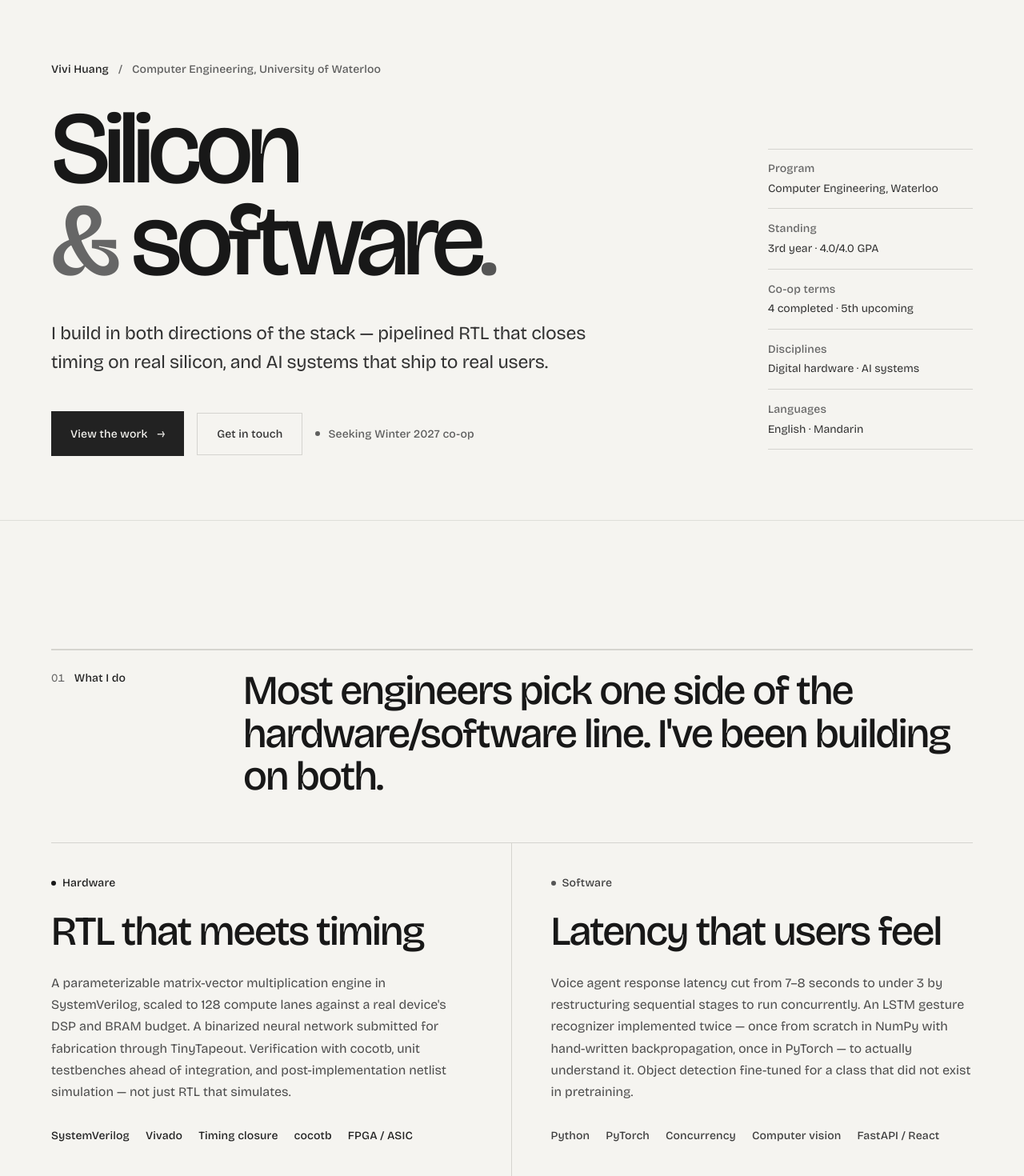
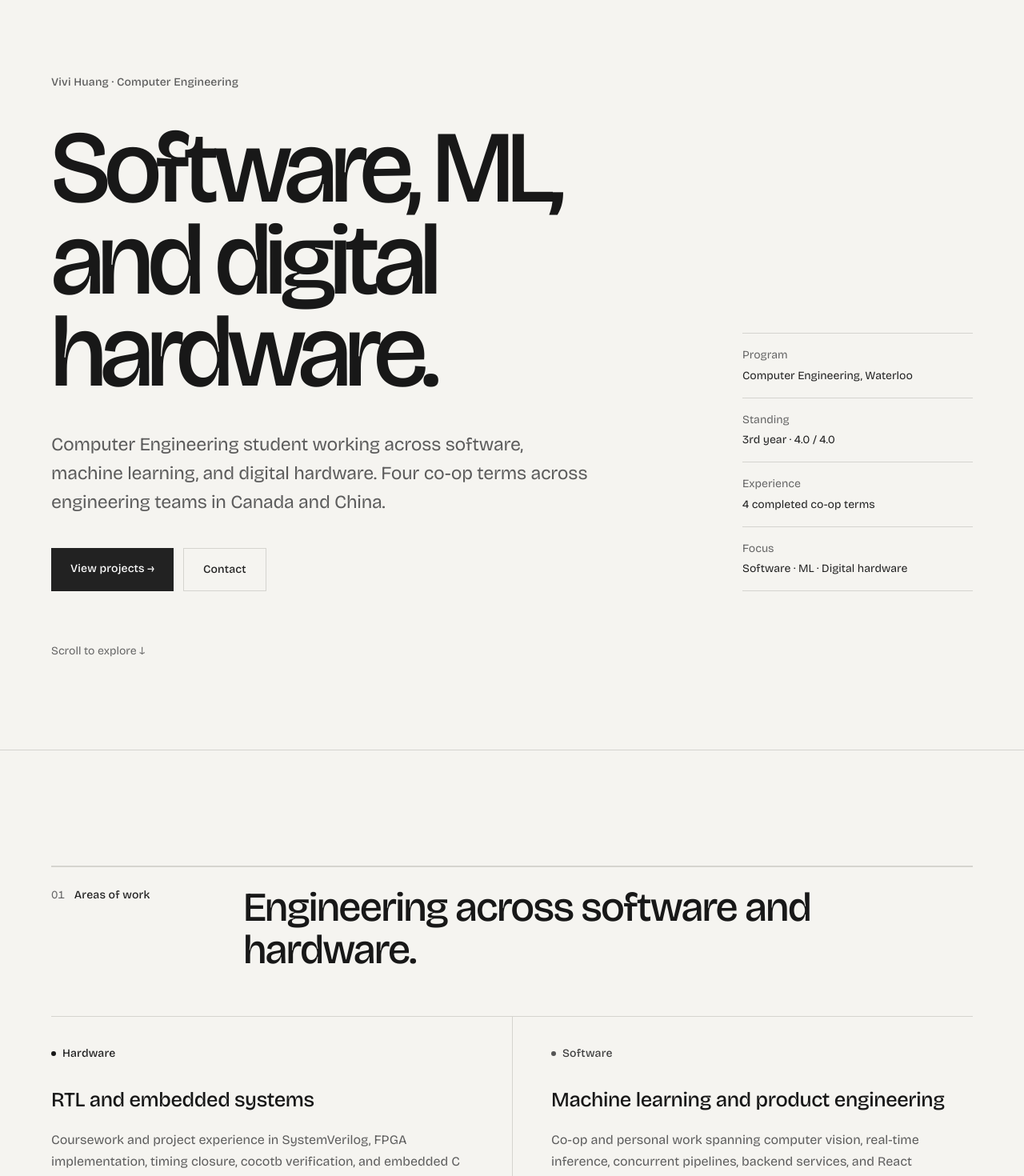
Before and after one commit to Ctr-cv/personal-portfolio, a Next.js app: page / in a window 1280 px wide. Shown: the part 100-1570 px from the top of the page at 80% size. Built offline with nearby package versions, Linux system fonts and the light colour scheme.

Commit message:
Simplify home page and focus selected work

```diff
--- a/src/app/page.tsx
+++ b/src/app/page.tsx
@@ -1,317 +1,125 @@
 import Link from "next/link";
-import { Backdrop, Container, Rule, SectionHeader, TimingDivider } from "@/components/layout-primitives";
+import { Container, SectionHeader, TimingDivider } from "@/components/layout-primitives";
 import { FeaturedProjectCard } from "@/components/project-card";
 import { Reveal } from "@/components/reveal";
 import { DisciplineMark } from "@/components/tags";
-import { education } from "@/content/about";
 import { roles } from "@/content/experience";
-import { basisGloss, basisLabel, featuredProjects } from "@/content/projects";
-import { disciplines, methodNote, site } from "@/content/site";
+import { getProject } from "@/content/projects";
+import { disciplines, site } from "@/content/site";
 
-/** Datasheet-style rail beside the hero. Carries the facts a recruiter scans for. */
+const selectedProjects = ["gestalt-engine", "mvm-engine", "route-extraction"]
+  .map(getProject)
+  .filter((project) => project !== undefined);
+
 const specs = [
   { key: "Program", value: "Computer Engineering, Waterloo" },
-  { key: "Standing", value: "3rd year · 4.0/4.0 GPA" },
-  { key: "Co-op terms", value: "4 completed · 5th upcoming" },
-  { key: "Disciplines", value: "Digital hardware · AI systems" },
-  { key: "Languages", value: "English · Mandarin" },
+  { key: "Standing", value: "3rd year · 4.0 / 4.0" },
+  { key: "Experience", value: "4 completed co-op terms" },
+  { key: "Focus", value: "Software · ML · Digital hardware" },
 ];
 
 export default function HomePage() {
   return (
     <>
-      {/* ================================================================
-          HERO — the 30-second test lives here.
-          ================================================================ */}
-      <section className="relative overflow-hidden pt-16 pb-24 sm:pt-24 sm:pb-32">
-        <Backdrop variant="both" />
-
-        <Container wide>
-          <div className="grid gap-16 lg:grid-cols-[minmax(0,1fr)_16rem] lg:gap-12">
-            <div className="flex flex-col">
-              <p className="anim-rise type-label flex flex-wrap items-center gap-x-3 gap-y-2 text-bone-400" style={{ ["--i" as string]: 0 }}>
-                <span className="text-bone-100">{site.name}</span>
-                <span aria-hidden="true" className="text-bone-500">/</span>
-                <span>Computer Engineering, University of Waterloo</span>
+      <section className="relative min-h-[calc(100vh-5rem)] py-20 sm:py-28">
+        <Container wide className="flex min-h-[70vh] flex-col justify-between">
+          <div className="grid gap-16 lg:grid-cols-[minmax(0,1fr)_18rem] lg:gap-16">
+            <div>
+              <p className="anim-rise type-label text-bone-400" style={{ ["--i" as string]: 0 }}>
+                {site.name} · Computer Engineering
               </p>
-
-              {/* Oversized display type. The one thing you cannot miss. */}
-              <h1 className="type-hero mt-8 text-bone-50">
-                <span className="anim-wipe block" style={{ ["--i" as string]: 1 }}>
-                  Silicon
-                </span>
-                <span className="anim-wipe block" style={{ ["--i" as string]: 2 }}>
-                  <span className="text-bone-500">&amp;</span>{" "}
-                  <span className="text-signal-400">software</span>
-                  <span className="text-oxide-400">.</span>
-                </span>
+              <h1 className="anim-rise type-hero mt-10 max-w-6xl text-bone-50" style={{ ["--i" as string]: 1 }}>
+                Software, ML,<br />and digital hardware.
               </h1>
-
-              <p
-                className="anim-rise type-lead mt-10 max-w-2xl text-pretty text-bone-200"
-                style={{ ["--i" as string]: 4 }}
-              >
-                {site.positioning}
+              <p className="anim-rise type-lead mt-10 max-w-2xl text-bone-400" style={{ ["--i" as string]: 2 }}>
+                {site.positioning} Four co-op terms across engineering teams in Canada and China.
               </p>
-
-              <div
-                className="anim-rise mt-11 flex flex-wrap items-center gap-4"
-                style={{ ["--i" as string]: 5 }}
-              >
-                <Link
-                  href="/work"
-                  className="group inline-flex items-center gap-3 bg-bone-100 px-6 py-4 text-carbon-900 transition-colors duration-400 hover:bg-signal-400"
-                >
-                  <span className="type-label">View the work</span>
-                  <span
-                    aria-hidden="true"
-                    className="transition-transform duration-500 group-hover:translate-x-1"
-                  >
-                    →
-                  </span>
+              <div className="anim-rise mt-10 flex flex-wrap gap-3" style={{ ["--i" as string]: 3 }}>
+                <Link href="/work" className="type-label bg-bone-100 px-6 py-4 text-carbon-850 transition-opacity hover:opacity-75">
+                  View projects →
                 </Link>
-                <a
-                  href={`mailto:${site.email}`}
-                  className="type-label inline-flex items-center gap-3 border border-bone-400/30 px-6 py-4 text-bone-200 transition-colors duration-400 hover:border-signal-400 hover:text-signal-300"
-                >
-                  Get in touch
+                <a href={`mailto:${site.email}`} className="type-label border border-bone-100 px-6 py-4 text-bone-100 transition-opacity hover:opacity-60">
+                  Contact
                 </a>
-                <span className="type-label flex items-center gap-2.5 text-bone-400">
-                  <span aria-hidden="true" className="anim-pulse size-1.5 rounded-full bg-oxide-400" />
-                  {site.availability.label}
-                </span>
               </div>
             </div>
 
-            {/* Spec rail. Asymmetric counterweight to the headline. */}
-            <aside
-              className="anim-rise flex flex-col gap-px self-end border-t border-bone-400/15 lg:mb-2"
-              style={{ ["--i" as string]: 6 }}
-              aria-label="At a glance"
-            >
+            <aside className="anim-rise self-end border-t border-bone-50" style={{ ["--i" as string]: 4 }} aria-label="At a glance">
               {specs.map((spec) => (
-                <div
-                  key={spec.key}
-                  className="flex flex-col gap-1 border-b border-bone-400/12 py-3.5"
-                >
-                  <span className="type-label text-bone-500">{spec.key}</span>
-                  <span className="type-meta text-bone-200">{spec.value}</span>
+                <div key={spec.key} className="border-b border-carbon-700 py-4">
+                  <span className="type-meta block text-bone-500">{spec.key}</span>
+                  <span className="type-meta mt-1 block text-bone-100">{spec.value}</span>
                 </div>
               ))}
             </aside>
           </div>
+          <p className="type-meta mt-16 text-bone-500">Scroll to explore ↓</p>
         </Container>
-
-        <TimingDivider className="mt-20 opacity-70" />
       </section>
 
-      {/* ================================================================
-          THE DUALITY — the differentiator, stated as two columns.
-          ================================================================ */}
-      <section className="relative py-8">
+      <TimingDivider />
+
+      <section className="py-24 sm:py-36">
         <Container wide>
           <Reveal>
-            <SectionHeader
-              index="01"
-              label="What I do"
-              title="Most engineers pick one side of the hardware/software line. I've been building on both."
-            />
+            <SectionHeader index="01" label="Areas of work" title="Engineering across software and hardware." />
           </Reveal>
-
-          <div className="mt-14 grid gap-px border-t border-bone-400/15 lg:grid-cols-2">
+          <div className="mt-14 grid border-b border-carbon-700 lg:grid-cols-2">
             {disciplines.map((discipline, i) => (
-              <Reveal
-                key={discipline.id}
-                index={i}
-                className={`flex flex-col gap-6 border-b border-bone-400/12 py-10 ${
-                  i === 0 ? "lg:border-r lg:pr-12" : "lg:pl-12"
-                }`}
-              >
+              <Reveal key={discipline.id} index={i} className={`border-t border-carbon-700 py-8 ${i === 0 ? "lg:pr-12" : "lg:border-l lg:pl-12"}`}>
                 <DisciplineMark discipline={discipline.id} />
-                <h3 className="type-h2 text-balance text-bone-50">{discipline.heading}</h3>
-                <p className="type-prose text-pretty text-bone-300">{discipline.body}</p>
-                <ul className="mt-2 flex flex-wrap gap-x-5 gap-y-2">
-                  {discipline.keywords.map((keyword) => (
-                    <li
-                      key={keyword}
-                      className={`type-label ${
-                        discipline.id === "hardware" ? "text-signal-300" : "text-oxide-300"
-                      }`}
-                    >
-                      {keyword}
-                    </li>
-                  ))}
-                </ul>
+                <h3 className="type-h3 mt-8 text-bone-50">{discipline.heading}</h3>
+                <p className="type-prose mt-5 max-w-xl text-bone-400">{discipline.body}</p>
+                <p className="type-meta mt-6 text-bone-500">{discipline.keywords.join(" · ")}</p>
               </Reveal>
             ))}
           </div>
         </Container>
       </section>
 
-      {/* ================================================================
-          SELECTED WORK
-          ================================================================ */}
-      <section className="relative py-24 sm:py-32">
+      <section className="py-24 sm:py-36">
         <Container wide>
           <Reveal>
-            <SectionHeader
-              index="02"
-              label="Selected work"
-              title="Six projects worth reading about."
-              intro="Each one is written up as a case study: the problem, the decisions and the reasoning behind them, the result, and what is still unfinished."
-              accent="oxide"
-            />
+            <SectionHeader index="02" label="Selected projects" title="Three representative projects." intro="Machine learning, FPGA design, and computer vision work from personal and professional settings." />
           </Reveal>
-
-          <div className="mt-14 flex flex-col gap-6">
-            {featuredProjects.map((project, i) => (
-              <Reveal key={project.slug} index={i % 2}>
+          <div className="mt-16 border-b border-bone-50">
+            {selectedProjects.map((project, i) => (
+              <Reveal key={project.slug} index={i}>
                 <FeaturedProjectCard project={project} index={i} />
               </Reveal>
             ))}
           </div>
-
-          <Reveal className="mt-12 flex justify-center">
-            <Link
-              href="/work"
-              className="group type-label inline-flex items-center gap-3 border border-bone-400/25 px-7 py-4 text-bone-200 transition-colors duration-400 hover:border-signal-400 hover:text-signal-300"
-            >
-              All {featuredProjects.length > 0 ? "projects" : "work"}
-              <span
-                aria-hidden="true"
-                className="transition-transform duration-500 group-hover:translate-x-1"
-              >
-                →
-              </span>
-            </Link>
+          <Reveal className="mt-10">
+            <Link href="/work" className="type-label link-underline text-bone-100">View all projects →</Link>
           </Reveal>
         </Container>
       </section>
 
-      {/* ================================================================
-          ON THE NUMBERS — the thing I most want a reader to remember.
-          ================================================================ */}
-      <section className="relative overflow-hidden py-24 sm:py-28">
-        <div aria-hidden="true" className="absolute inset-0 -z-10 bg-carbon-850/60" />
-        <div aria-hidden="true" className="texture-noise absolute inset-0 -z-10" />
-
-        <Container wide>
-          <div className="grid gap-14 lg:grid-cols-[minmax(0,1fr)_minmax(0,1fr)] lg:gap-20">
-            <Reveal className="flex flex-col gap-6">
-              <SectionHeader index="03" label="Method" accent="bone" />
-              <h2 className="type-h2 text-balance text-bone-50">{methodNote.heading}</h2>
-              <p className="type-prose text-pretty text-bone-300">{methodNote.body}</p>
-            </Reveal>
-
-            <Reveal index={1} className="flex flex-col">
-              <span className="type-label mb-6 text-bone-500">Legend</span>
-              <dl className="flex flex-col">
-                {(
-                  ["measured", "tool-reported", "approximate", "estimated", "inherited-scale"] as const
-                ).map((basis) => (
-                  <div
-                    key={basis}
-                    className="grid gap-2 border-t border-bone-400/12 py-4 sm:grid-cols-[minmax(0,12rem)_minmax(0,1fr)] sm:gap-6"
-                  >
-                    <dt className="type-label flex items-center gap-2">
-                      <span
-                        aria-hidden="true"
-                        className={`size-1.5 shrink-0 rounded-full ${
-                          basis === "measured" || basis === "tool-reported"
-                            ? "bg-oxide-400"
-                            : basis === "inherited-scale"
-                              ? "bg-bone-500"
-                              : "bg-signal-400"
-                        }`}
-                      />
-                      <span
-                        className={
-                          basis === "measured" || basis === "tool-reported"
-                            ? "text-oxide-300"
-                            : basis === "inherited-scale"
-                              ? "text-bone-400"
-                              : "text-signal-300"
-                        }
-                      >
-                        {basisLabel[basis]}
-                      </span>
-                    </dt>
-                    <dd className="type-meta text-bone-400">{basisGloss[basis]}</dd>
-                  </div>
-                ))}
-              </dl>
-            </Reveal>
-          </div>
-        </Container>
-      </section>
-
-      {/* ================================================================
-          EXPERIENCE PREVIEW
-          ================================================================ */}
-      <section className="relative py-24 sm:py-32">
+      <section className="py-24 sm:py-36">
         <Container wide>
           <Reveal>
-            <SectionHeader
-              index="04"
-              label="Experience"
-              title="Four co-op terms, on three teams, in two countries."
-              intro={education.note}
-            />
+            <SectionHeader index="03" label="Experience" title="Four co-op terms across three companies." intro="Software engineering, backend development, and full-stack product work." />
           </Reveal>
-
-          <ol className="mt-14 flex flex-col">
+          <ol className="mt-16 border-b border-bone-50">
             {roles.map((role, i) => (
-              <Reveal
-                key={role.slug}
-                as="li"
-                index={i}
-                className="group border-t border-bone-400/15 last:border-b"
-              >
-                <Link
-                  href={`/experience#${role.slug}`}
-                  className="grid gap-4 py-8 transition-colors duration-400 sm:grid-cols-[minmax(0,10rem)_minmax(0,1fr)_auto] sm:items-baseline sm:gap-8"
-                >
-                  <span className="type-meta numeric text-bone-500">{role.timeframe}</span>
-                  <div className="flex flex-col gap-2">
-                    <h3 className="type-h3 text-bone-50 transition-colors duration-300 group-hover:text-signal-300">
-                      {role.company}
-                    </h3>
-                    <p className="type-meta text-bone-400">
-                      {role.title} · {role.location}
-                    </p>
+              <Reveal key={role.slug} as="li" index={i} className="border-t border-bone-50">
+                <Link href={`/experience#${role.slug}`} className="group grid gap-8 py-9 lg:grid-cols-[10rem_minmax(0,0.8fr)_minmax(0,1.2fr)_auto] lg:items-start">
+                  <span className="type-meta text-bone-500">{role.timeframe}</span>
+                  <div>
+                    <h3 className="type-h3 text-bone-50">{role.company}</h3>
+                    <p className="type-meta mt-2 text-bone-400">{role.title} · {role.location}</p>
                   </div>
-                  <span
-                    aria-hidden="true"
-                    className="type-label text-bone-500 transition-transform duration-500 group-hover:translate-x-1 group-hover:text-signal-400"
-                  >
-                    →
-                  </span>
+                  <div>
+                    <p className="text-base leading-relaxed text-bone-400">{role.context}</p>
+                    <p className="type-meta mt-4 text-bone-500">{role.stack.slice(0, 5).join(" · ")}</p>
+                  </div>
+                  <span aria-hidden="true" className="transition-transform group-hover:translate-x-1">→</span>
                 </Link>
               </Reveal>
             ))}
           </ol>
-
-          <Rule className="mt-16" />
-
-          <Reveal className="mt-16 flex flex-col items-start gap-6">
-            <p className="type-h2 max-w-3xl text-balance text-bone-100">
-              There is more detail on every project than a resume has room for. That is the point of
-              this site.
-            </p>
-            <div className="flex flex-wrap gap-4">
-              <Link
-                href="/experience"
-                className="type-label border border-bone-400/25 px-6 py-4 text-bone-200 transition-colors duration-400 hover:border-signal-400 hover:text-signal-300"
-              >
-                Read the experience
-              </Link>
-              <Link
-                href="/about"
-                className="type-label border border-bone-400/25 px-6 py-4 text-bone-200 transition-colors duration-400 hover:border-oxide-400 hover:text-oxide-300"
-              >
-                About me
-              </Link>
-            </div>
+          <Reveal className="mt-10">
+            <Link href="/experience" className="type-label link-underline text-bone-100">View full experience →</Link>
           </Reveal>
         </Container>
       </section>
--- a/src/content/site.ts
+++ b/src/content/site.ts
@@ -5,7 +5,7 @@ export const site = {
   role: "Computer Engineering @ University of Waterloo",
   /** The hero's differentiating line. */
   positioning:
-    "I build in both directions of the stack — pipelined RTL that closes timing on real silicon, and AI systems that ship to real users.",
+    "Computer Engineering student working across software, machine learning, and digital hardware.",
   /** One-sentence answer to "what do you do". */
   summary:
     "Third-year Computer Engineering student at the University of Waterloo. Four completed co-op terms across AI systems, full-stack product work, and digital hardware design.",
@@ -33,17 +33,17 @@ export const site = {
 export const disciplines = [
   {
     id: "hardware" as const,
-    label: "Digital Hardware",
-    heading: "RTL that meets timing",
-    body: "A parameterizable matrix-vector multiplication engine in SystemVerilog, scaled to 128 compute lanes against a real device's DSP and BRAM budget. A binarized neural network submitted for fabrication through TinyTapeout. Verification with cocotb, unit testbenches ahead of integration, and post-implementation netlist simulation — not just RTL that simulates.",
-    keywords: ["SystemVerilog", "Vivado", "Timing closure", "cocotb", "FPGA / ASIC"],
+    label: "Digital hardware",
+    heading: "RTL and embedded systems",
+    body: "Coursework and project experience in SystemVerilog, FPGA implementation, timing closure, cocotb verification, and embedded C on STM32.",
+    keywords: ["SystemVerilog", "Vivado", "cocotb", "FPGA / ASIC", "Embedded C"],
   },
   {
     id: "software" as const,
-    label: "AI Systems",
-    heading: "Latency that users feel",
-    body: "Voice agent response latency cut from 7–8 seconds to under 3 by restructuring sequential stages to run concurrently. An LSTM gesture recognizer implemented twice — once from scratch in NumPy with hand-written backpropagation, once in PyTorch — to actually understand it. Object detection fine-tuned for a class that did not exist in pretraining.",
-    keywords: ["Python", "PyTorch", "Concurrency", "Computer vision", "FastAPI / React"],
+    label: "Software and ML",
+    heading: "Machine learning and product engineering",
+    body: "Co-op and personal work spanning computer vision, real-time inference, concurrent pipelines, backend services, and React applications.",
+    keywords: ["Python", "PyTorch", "Computer vision", "FastAPI", "React"],
   },
 ];
 
```
